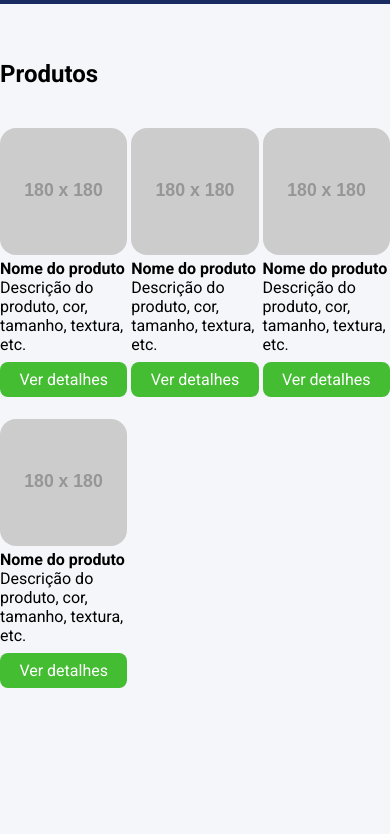
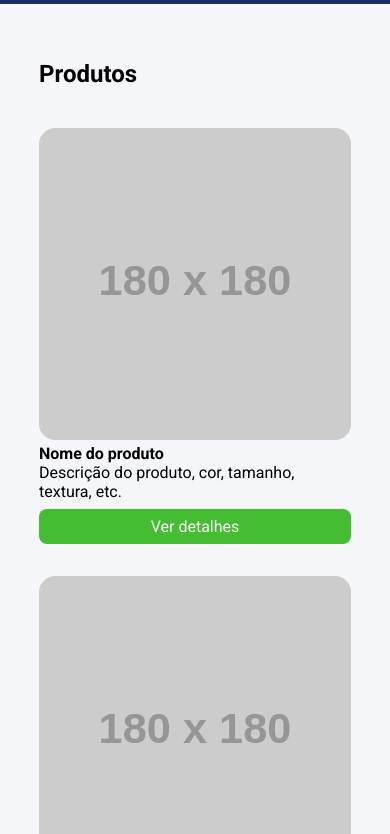
Before and after one commit to davislamenha/exercicio-modulo15-ebac, a website: page index.html in a window 390 px wide. Shown: the part 102-936 px from the top of the page. Before the commit the page ends 844 px from the top, so only its background shows below. Drawn offline with Linux system fonts and the light colour scheme; placeholder pictures from the web are drawn by us.

Commit message:
responsividade convertida do css para sass

```diff
--- a/source/scss/config/geral.scss
+++ b/source/scss/config/geral.scss
@@ -2,6 +2,9 @@
   max-width: 1024px;
   width: 100%;
   margin: 0 auto;
+  @include tela(m) {
+    max-width: 80%;
+  }
 }
 
 body {
--- a/source/scss/config/produtos.scss
+++ b/source/scss/config/produtos.scss
@@ -6,10 +6,23 @@
   row-gap: 4%;
   width: 100%;
 
+  @include tela(m) {
+    grid-template-columns: repeat(2, 48.5%);
+    column-gap: 3%;
+  }
+
+  @include tela(p) {
+    display: block;
+  }
+
   .product-item {
     img {
       width: 100%;
       border-radius: 16px;
+    }
+
+    @include tela(p) {
+      margin-bottom: 32px;
     }
 
     .product-button {
```
Also changed, not shown: build/css/style.css.
